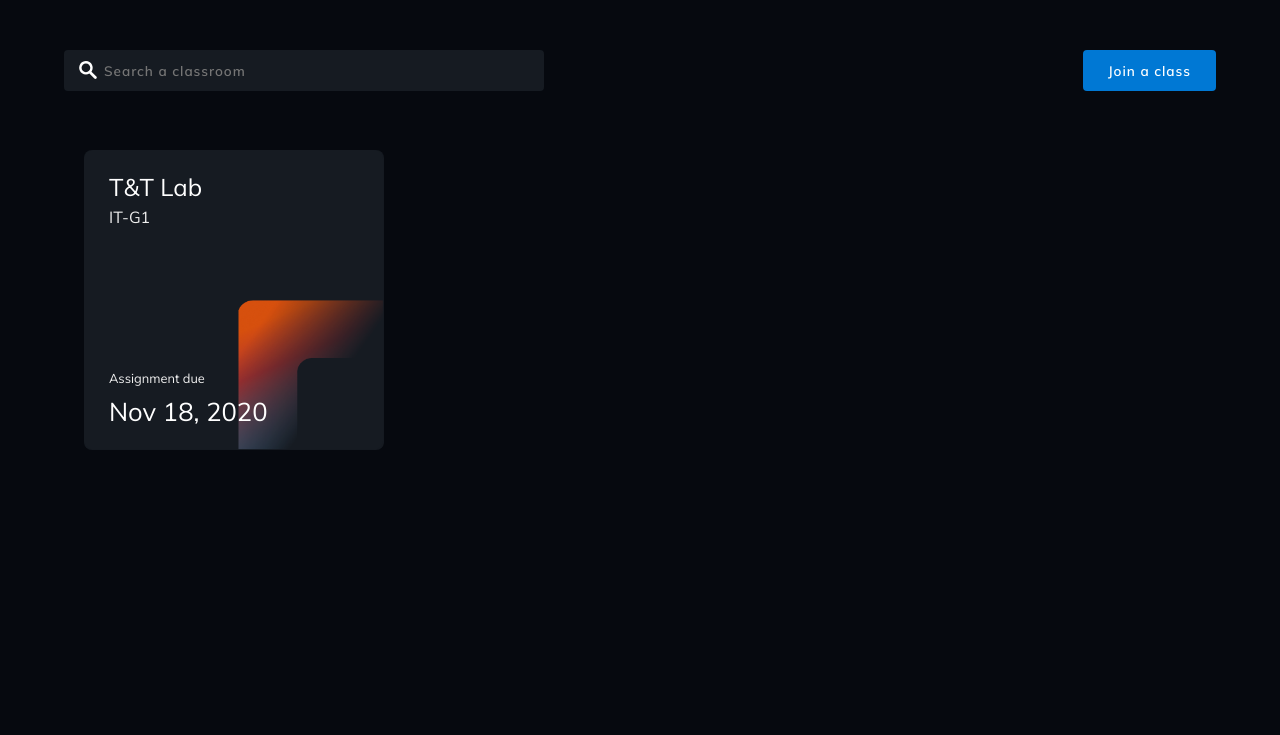
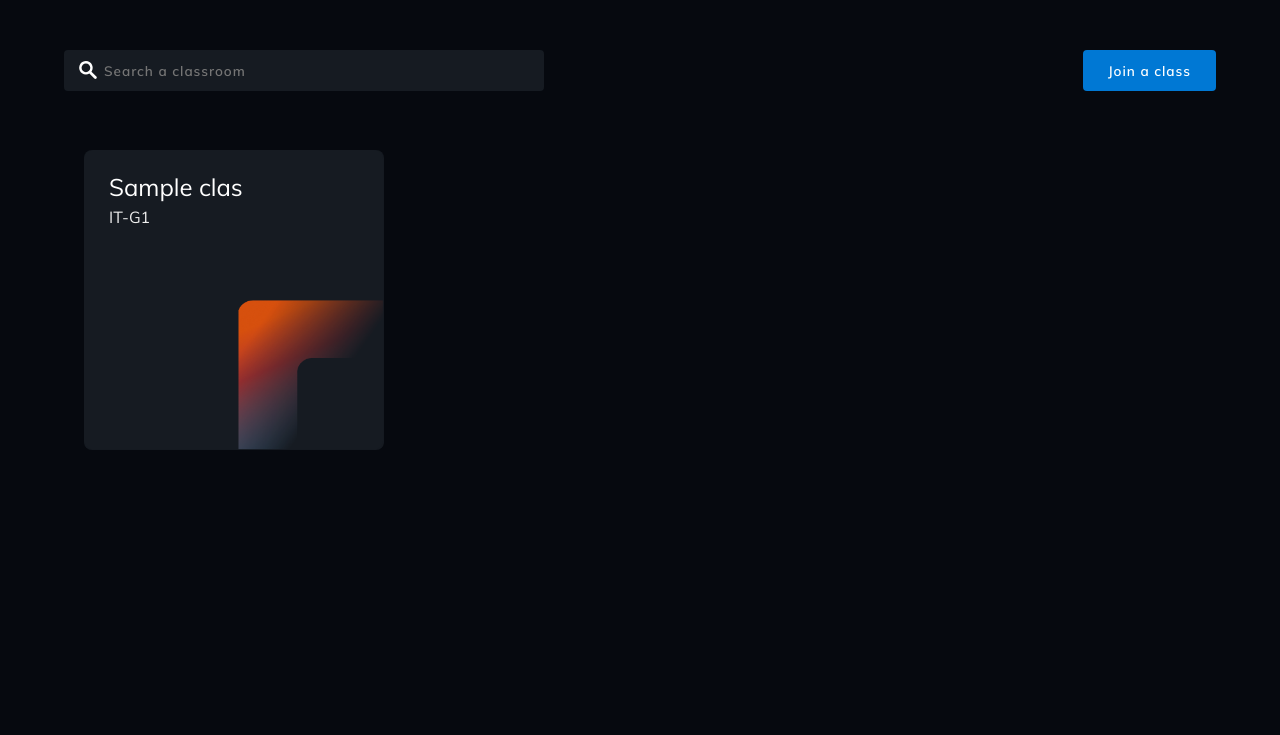
Before and after one commit to aritra1999/Assignments, a Django app: page /dashboard/ in a window 1280 px wide. Shown: the part 65-800 px from the top of the page. Run offline with Django 3.2, Linux system fonts and the light colour scheme; a user stored in the database is signed in; tables that the repository leaves empty hold one stand-in row (values such as "Sample post").

Commit message:
Added Class, Assignment, Question and Report endpoint

```diff
--- a/accounts/admin.py
+++ b/accounts/admin.py
@@ -1,4 +1,5 @@
 from django.contrib import admin
-from .models import Profile
+from .models import Profile, Enrolled
 
 admin.site.register(Profile)
+admin.site.register(Enrolled)
--- a/accounts/models.py
+++ b/accounts/models.py
@@ -12,7 +12,7 @@ class Profile(models.Model):
         return str(self.user.username)
 
 
-class enrolled(models.Model):
+class Enrolled(models.Model):
     student = models.OneToOneField(User, on_delete=models.CASCADE)
     class_name =  models.OneToOneField(Class, on_delete=models.CASCADE)
     timestamp = models.DateTimeField(auto_now_add=True)
--- a/dashboard/urls.py
+++ b/dashboard/urls.py
@@ -1,7 +1,17 @@
 from django.urls import path
 
-from .views import dashboard_view, class_view, question_view, report_view, assignment_view
+from .views import (
+    dashboard_view,
+    class_view,
+    question_view,
+    report_view,
+    assignment_view
+)
 
 urlpatterns = [
     path('', dashboard_view, name='dash'),
+    path('class/<class_slug>', class_view, name='class'),
+    path('assignment/<assignment_slug>', assignment_view, name='assignment'),
+    path('question/<question_slug>', question_view, name='question'),
+    path('report/<email>', report_view, name='report'),
 ]
--- a/dashboard/views.py
+++ b/dashboard/views.py
@@ -5,8 +5,7 @@ from django.contrib.auth.decorators import login_required
 from django.http import JsonResponse
 from django.shortcuts import render, redirect
 
-from accounts.models import Profile
-
+from accounts.models import Profile, Enrolled
 
 def home_view(request):
     if request.user.is_authenticated:
@@ -24,9 +23,8 @@ def dashboard_view(request):
     context = {
         'title': 'Dashboard',
         'user': request.user,
-        'profile': Profile.objects.get(user=request.user)
+        'profile': Profile.objects.get(user=request.user),
     }
-
 
     # user = request.user
     # profile = Profile.objects.get()
@@ -34,31 +32,32 @@ def dashboard_view(request):
     # if profile.type == "teacher":
     #     return render(request, 'dashboard/dashboard_teacher.html', context)
     # elif profile.type == "student":
+    context['classes'] = Enrolled.objects.filter(student=request.user)
     return render(request, 'dashboard/dashboard_student.html', context)
 
+@login_required
+def class_view(request, class_slug):
+    context = {
+        'title': 'Class'
+    }
+    return render(request, 'dashboard/class.html', context)
 
-def assignment_view(request):
+
+def assignment_view(request, assignment_slug):
     context = {
         'title': 'Dashboard'
     }
     return render(request, 'dashboard/assignment.html', context)
 
 
-def class_view(request):
-    context = {
-        'title': 'Class'
-    }
-    return render(request, 'dashboard/class.html', context)
-
-
-def question_view(request):
+def question_view(request, question_slug):
     context = {
         'title': 'Question'
     }
     return render(request, 'dashboard/question.html', context)
 
 
-def report_view(request):
+def report_view(request, email):
     context = {
         'title': 'Report'
     }
--- a/templates/dashboard/dashboard_student.html
+++ b/templates/dashboard/dashboard_student.html
@@ -15,18 +15,21 @@
                 <button type="button" class="join">Join a class</button>
             </div>
             <div class="classes">
-                <a href="" class="class_tile">
+                {% for class in classes %}
+                    <a href="/dashboard/assignment/{{ class.class_name.slug }}" class="class_tile">
                         <div class="class_tile">
                             <div class="heads">
-                        <h3 class="class_head">T&T Lab</h3>
+                                <h3 class="class_head">{{ class.class_name.name }}</h3>
                                 <p class="section">IT-G1</p>
                             </div>
                             <div class="tags">
-                        <p class="due_tag">Assignment due</p>
-                        <p class="date">Nov 18, 2020</p>
+{#                                <p class="due_tag">Assignment due</p>#}
+{#                                <p class="date">Nov 18, 2020</p>#}
                             </div>
                         </div>
                     </a>
+                {% endfor %}
+
             </div>
         </div>
     </div>
```
Lines whose indentation alone changed are shown as unchanged.
